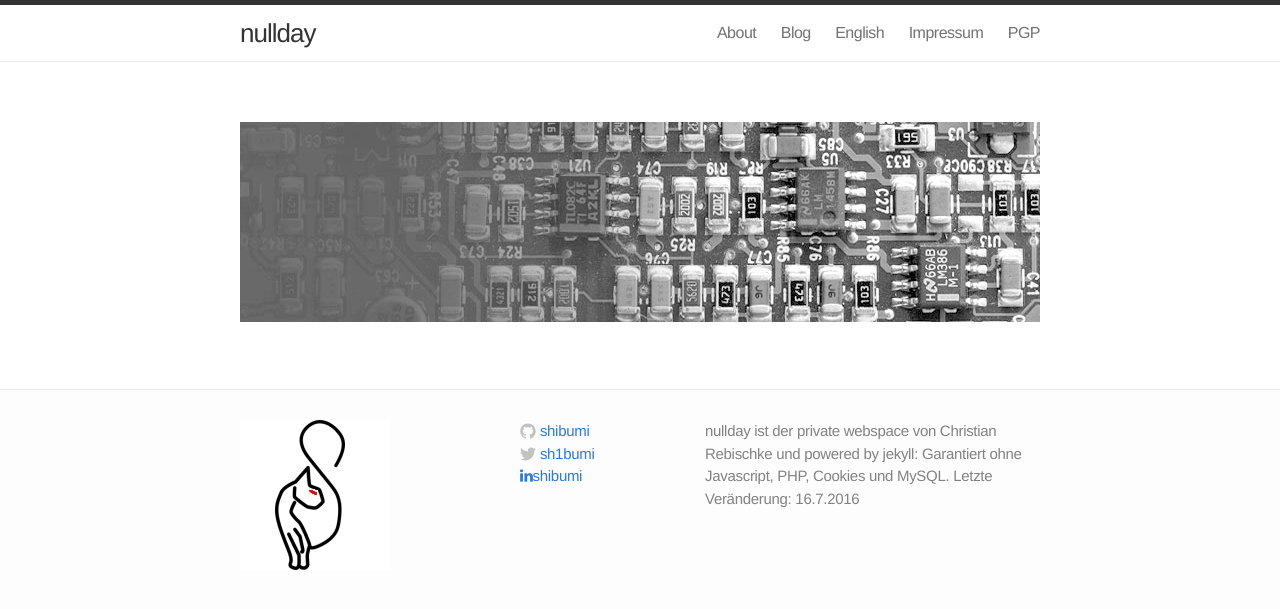
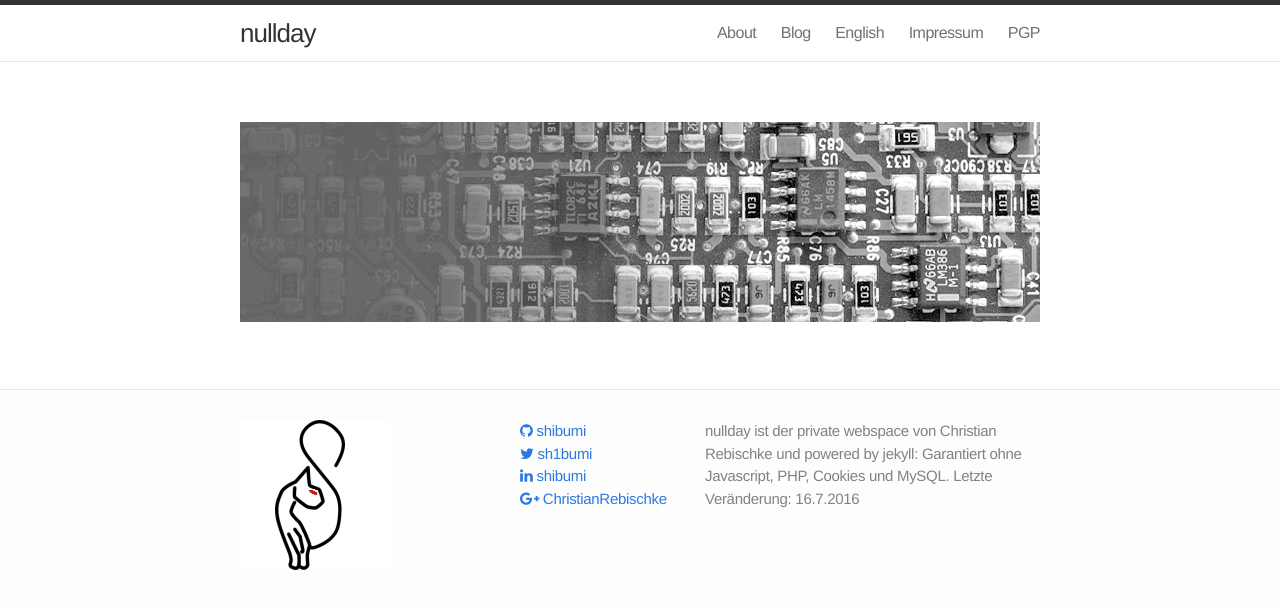
Before and after one commit to shibumi/shibumi.dev, a Jekyll site: the page built from index.md, in a window 1280 px wide. Shown: the top 609 px of the page. Built offline with Jekyll 4.4.1, drawn with Linux system fonts in a browser that asks for light colours; nearby versions of some CDN libraries; Markdown is read by kramdown in place of the engine named in the settings.

Commit message:
added more social buttons

```diff
--- a/_config.yml
+++ b/_config.yml
@@ -7,6 +7,8 @@ url: "http://www.nullday.de"
 twitter_username: sh1bumi
 github_username:  shibumi
 linkedin_username: shibumi
+google_plus_username: ChristianRebischke
+xing_username: Christian_Rebischke
 
 # Build settings
 markdown: rdiscount
--- a/_includes/footer.html
+++ b/_includes/footer.html
@@ -11,47 +11,29 @@
       <ul>
         {% if site.github_username %}<li>
           <a href="https://github.com/{{ site.github_username }}">
-            <span class="icon github">
-              <svg version="1.1" class="github-icon-svg" xmlns="http://www.w3.org/2000/svg" xmlns:xlink="http://www.w3.org/1999/xlink" x="0px" y="0px"
-                 viewBox="0 0 16 16" enable-background="new 0 0 16 16" xml:space="preserve">
-                <path fill-rule="evenodd" clip-rule="evenodd" fill="#C2C2C2" d="M7.999,0.431c-4.285,0-7.76,3.474-7.76,7.761
-                c0,3.428,2.223,6.337,5.307,7.363c0.388,0.071,0.53-0.168,0.53-0.374c0-0.184-0.007-0.672-0.01-1.32
-                c-2.159,0.469-2.614-1.04-2.614-1.04c-0.353-0.896-0.862-1.135-0.862-1.135c-0.705-0.481,0.053-0.472,0.053-0.472
-                c0.779,0.055,1.189,0.8,1.189,0.8c0.692,1.186,1.816,0.843,2.258,0.645c0.071-0.502,0.271-0.843,0.493-1.037
-                C4.86,11.425,3.049,10.76,3.049,7.786c0-0.847,0.302-1.54,0.799-2.082C3.768,5.507,3.501,4.718,3.924,3.65
-                c0,0,0.652-0.209,2.134,0.796C6.677,4.273,7.34,4.187,8,4.184c0.659,0.003,1.323,0.089,1.943,0.261
-                c1.482-1.004,2.132-0.796,2.132-0.796c0.423,1.068,0.157,1.857,0.077,2.054c0.497,0.542,0.798,1.235,0.798,2.082
-                c0,2.981-1.814,3.637-3.543,3.829c0.279,0.24,0.527,0.713,0.527,1.437c0,1.037-0.01,1.874-0.01,2.129
-                c0,0.208,0.14,0.449,0.534,0.373c3.081-1.028,5.302-3.935,5.302-7.362C15.76,3.906,12.285,0.431,7.999,0.431z"/>
-              </svg>
-            </span>
-            <span class="username">{{ site.github_username }}</span>
+          <i class="fa fa-github"></i> {{ site.github_username}}
           </a>
         </li>{% endif %}
         {% if site.twitter_username %}<li>
           <a href="https://twitter.com/{{ site.twitter_username }}">
-            <span class="icon twitter">
-              <svg version="1.1" class="twitter-icon-svg" xmlns="http://www.w3.org/2000/svg" xmlns:xlink="http://www.w3.org/1999/xlink" x="0px" y="0px"
-                 viewBox="0 0 16 16" enable-background="new 0 0 16 16" xml:space="preserve">
-                <path fill="#C2C2C2" d="M15.969,3.058c-0.586,0.26-1.217,0.436-1.878,0.515c0.675-0.405,1.194-1.045,1.438-1.809
-                c-0.632,0.375-1.332,0.647-2.076,0.793c-0.596-0.636-1.446-1.033-2.387-1.033c-1.806,0-3.27,1.464-3.27,3.27
-                c0,0.256,0.029,0.506,0.085,0.745C5.163,5.404,2.753,4.102,1.14,2.124C0.859,2.607,0.698,3.168,0.698,3.767
-                c0,1.134,0.577,2.135,1.455,2.722C1.616,6.472,1.112,6.325,0.671,6.08c0,0.014,0,0.027,0,0.041c0,1.584,1.127,2.906,2.623,3.206
-                C3.02,9.402,2.731,9.442,2.433,9.442c-0.211,0-0.416-0.021-0.615-0.059c0.416,1.299,1.624,2.245,3.055,2.271
-                c-1.119,0.877-2.529,1.4-4.061,1.4c-0.264,0-0.524-0.015-0.78-0.046c1.447,0.928,3.166,1.469,5.013,1.469
-                c6.015,0,9.304-4.983,9.304-9.304c0-0.142-0.003-0.283-0.009-0.423C14.976,4.29,15.531,3.714,15.969,3.058z"/>
-              </svg>
-            </span>
-            <span class="username">{{ site.twitter_username }}</span>
+          <i class="fa fa-twitter"></i> {{ site.twitter_username }}
           </a>
         </li>{% endif %}
-        {% if site.twitter_username %}
-        <li>
+        {% if site.twitter_username %}<li>
             <a href="https://linkedin.com/in/{{ site.linkedin_username }}">
-            <i class="fa fa-linkedin"></i>{{ site.linkedin_username }}
+            <i class="fa fa-linkedin"></i> {{ site.linkedin_username }}
             </a>
-        </li>
-        {% endif %}
+        </li>{% endif %}
+        {% if site.google_plus_username %}<li>
+            <a href="https://plus.google.com/+{{ site.google_plus_username }}">
+            <i class="fa fa-google-plus"></i> {{ site.google_plus_username }}
+        </a>
+        </li>{% endif %}
+        {% if site.facebook_username %}<li>
+            <a href="https://www.xing.com/profile/{{ site.xing_username }}">
+            <i class="fa fa-xing"></i> {{ site.xing_username }}
+            </a>
+        </li>{% endif %}
       </ul>
     </div>
 
```
